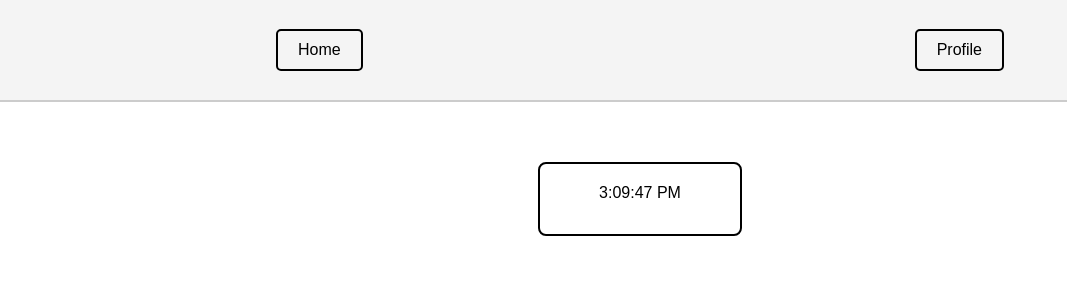
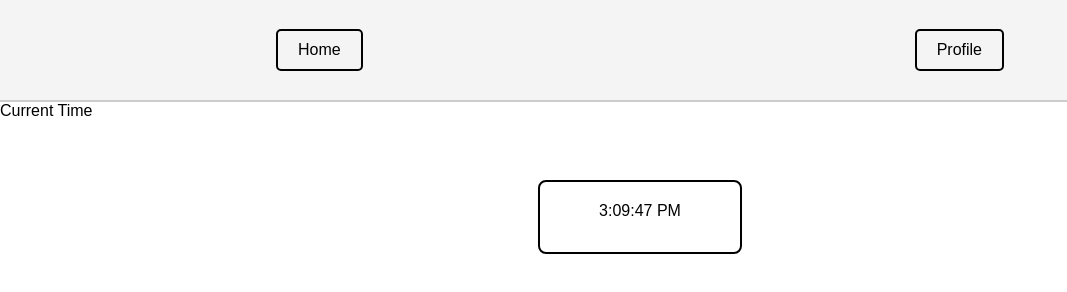
Before and after one commit to aviralshukla-06/JS-Series, a plain HTML site: page Js/JSclock/index.html in a window 1280 px wide. Shown: the whole page, without its empty margins (0-1067 px from the left). Drawn offline with Linux system fonts and the light colour scheme.

Commit message:
Update index.html

```diff
--- a/Js/JSclock/index.html
+++ b/Js/JSclock/index.html
@@ -11,7 +11,7 @@
         <a href="#">Home</a>
         <a href="https://twitter.com/Aviral_Shukla__">Profile</a>
     </nav>
-
+<div> Current Time </div>
     <div class="canvas">
         <div id="time"></div>
     </div>
```
